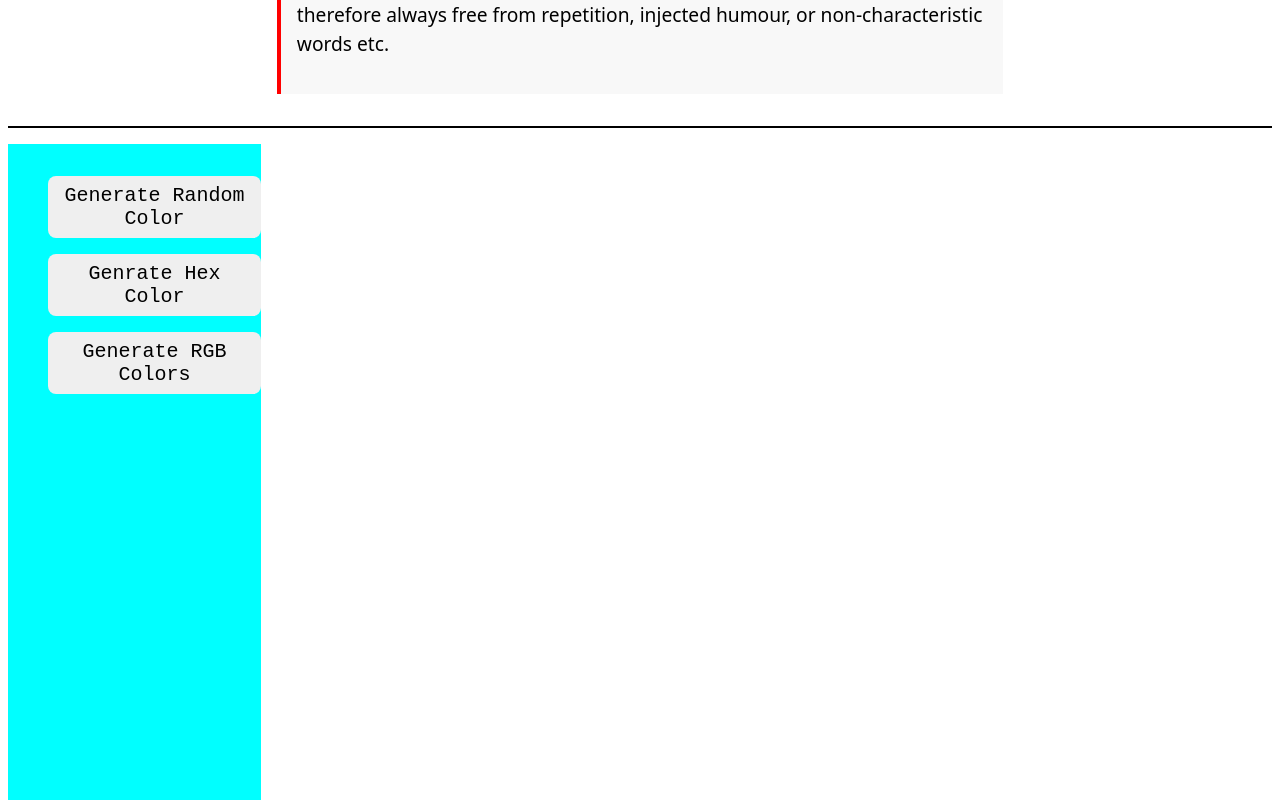
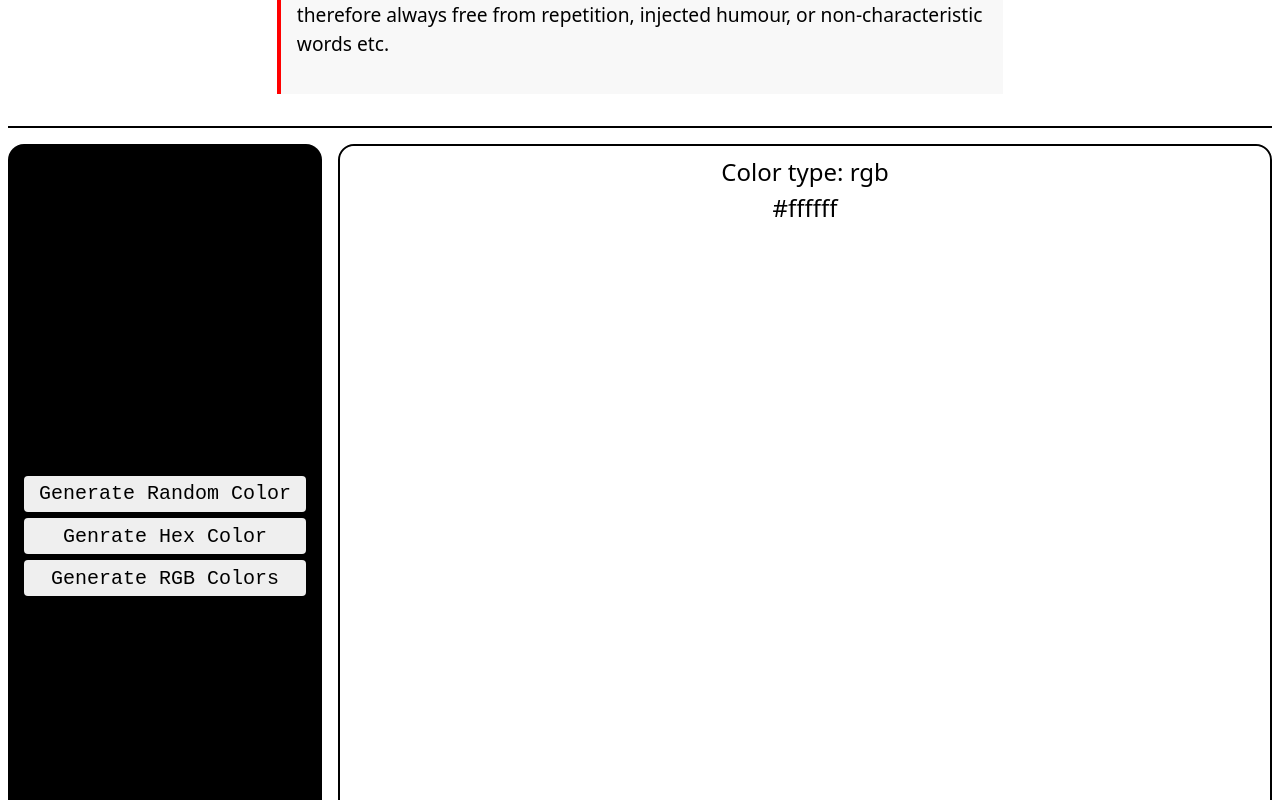
Before and after one commit to RavjitSingh2000/React, a React (Vite) app in the folder react-projects/: page / in a window 1280 px wide. Shown: the part 1780-2580 px from the top of the page. Built offline with nearby package versions, Linux system fonts and the light colour scheme.

Commit message:
Project (2/25): Random Color Generator complete

```diff
--- a/react-projects/src/components/RandomColorGenerator/index.jsx
+++ b/react-projects/src/components/RandomColorGenerator/index.jsx
@@ -1,21 +1,62 @@
+import { useState } from "react";
 import "./style.css";
 
 export default function RandomColorGenerator() {
 
+    const [colorType, setColorType] = useState('rgb');
+    const [defColor, setDefColor] = useState(`#ffffff`);
+
+    const handleRandomColor = () => {
+        switch (colorType) {
+            case "hex":
+                setDefColor(randomHexColor());
+                break;
+            case "rgb":
+                setDefColor(randomRGBColor());
+                break;
+        }
+    }
 
 
     return (
         <div className="main-container">
             <nav className="main-nav">
-                <ul>
-                    <li><button>Generate Random Color</button></li>
-                    <li><button>Genrate Hex Color</button></li>
-                    <li><button>Generate RGB Colors</button></li>
-                </ul>
+                <button onClick={() => handleRandomColor()}>Generate Random Color</button>
+                <button onClick={() => setColorType('hex')}>Genrate Hex Color</button>
+                <button onClick={() => setColorType('rgb')}>Generate RGB Colors</button>
             </nav>
-            <section>
-
+            <section style={{
+                backgroundColor: defColor
+            }}>
+                <header>
+                    <span>Color type: {colorType}</span>
+                    <span>{defColor}</span>
+                </header>
             </section>
         </div>
     )
 }
+
+
+//util functions
+
+const randomHexColor = () => {
+
+    const hexArray = [0, 1, 2, 3, 4, 5, 6, 7, 8, 9, "a", "b", "c", "d", "e", "f"];
+
+    let hexColor = "#";
+
+    for (let i = 0; i < 6; i++) {
+        hexColor += hexArray[Math.floor(Math.random() * (hexArray.length))];
+    }
+    return hexColor;
+}
+
+const randomRGBColor = () => {
+
+    const r = Math.floor(Math.random() * 256);
+    const g = Math.floor(Math.random() * 256);
+    const b = Math.floor(Math.random() * 256);
+
+    return `rgb(${r},${g},${b})`;
+}
--- a/react-projects/src/components/RandomColorGenerator/style.css
+++ b/react-projects/src/components/RandomColorGenerator/style.css
@@ -1,35 +1,60 @@
-.main-container{
+.main-container {
     height: 100vh;
     width: auto;
-    display: block;
+    display: flex;
+    flex-direction: row;
     border-top: 2px solid black;
     padding-top: 1rem;
 }
 
 .main-nav {
     float: left;
-    width: 20%;
-    height: 100vh;
-    background-color: cyan;
-    display: block;
+    width: 25%;
+    height: 98vh;
+    background-color: black;
+    display: flex;
+    flex-direction: column;
+    align-items: center;
+    justify-content: center;
+    border-radius: 1rem;
+    margin-right: 1rem;
 }
 
-.main-nav > ul {
-    display: block;
-    flex-direction: column;
-    margin-top: 2rem;
+.main-nav>button {
+    padding: 0.4rem;
+    width: 90%;
+    margin: 0.2rem;
+    border: 0;
+    border-radius: 4px;
+    font-family: monospace;
+    font-size: x-large;
 }
 
-.main-nav > ul > li {
-    list-style: none;
-    margin-bottom: 1rem;
+button:hover {
+    background-color: darkgray;
 }
 
-.main-nav > ul > li > button {
+button:active {
+    border-color: red;
+}
+
+.main-container>section {
+    border: 2px solid black;
+    width: 74%;
+    height: 98vh;
+    border-radius: 1rem;
+}
+
+section>header {
+    width: auto;
+    height: auto;
+    display: flex;
+    flex-direction: column;
+    align-items: center;
+    border-top-left-radius: 1rem;
+    border-top-right-radius: 1rem;
+    font: bolder;
     font-size: x-large;
-    font-family: monospace;
+    background-color: white;
     padding: 0.5rem;
-    border-radius: 8px;
-    border: none;
-    width: 100%;
 }
```
Also changed, not shown: 2 other files (tests, documents, lock files or other folders).
